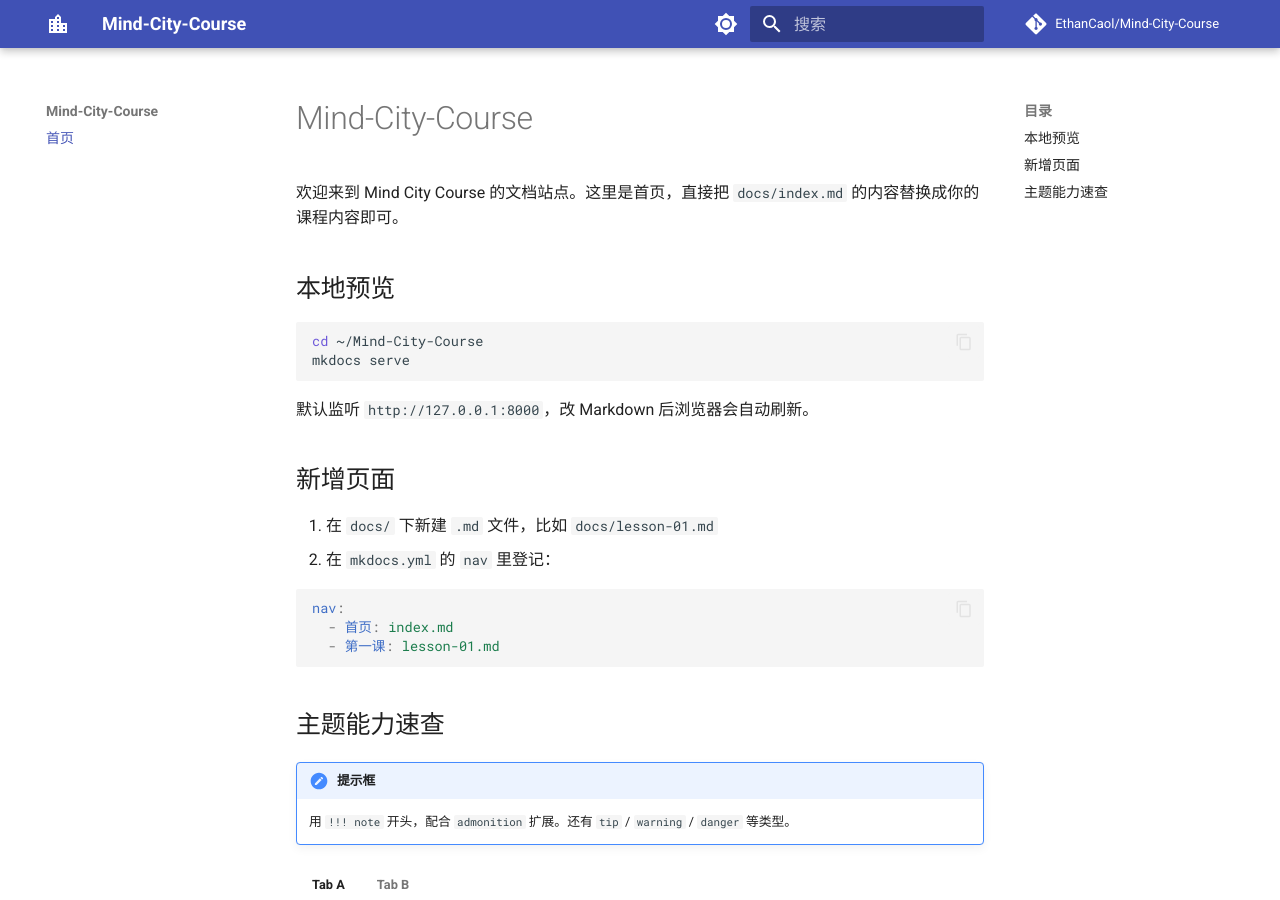
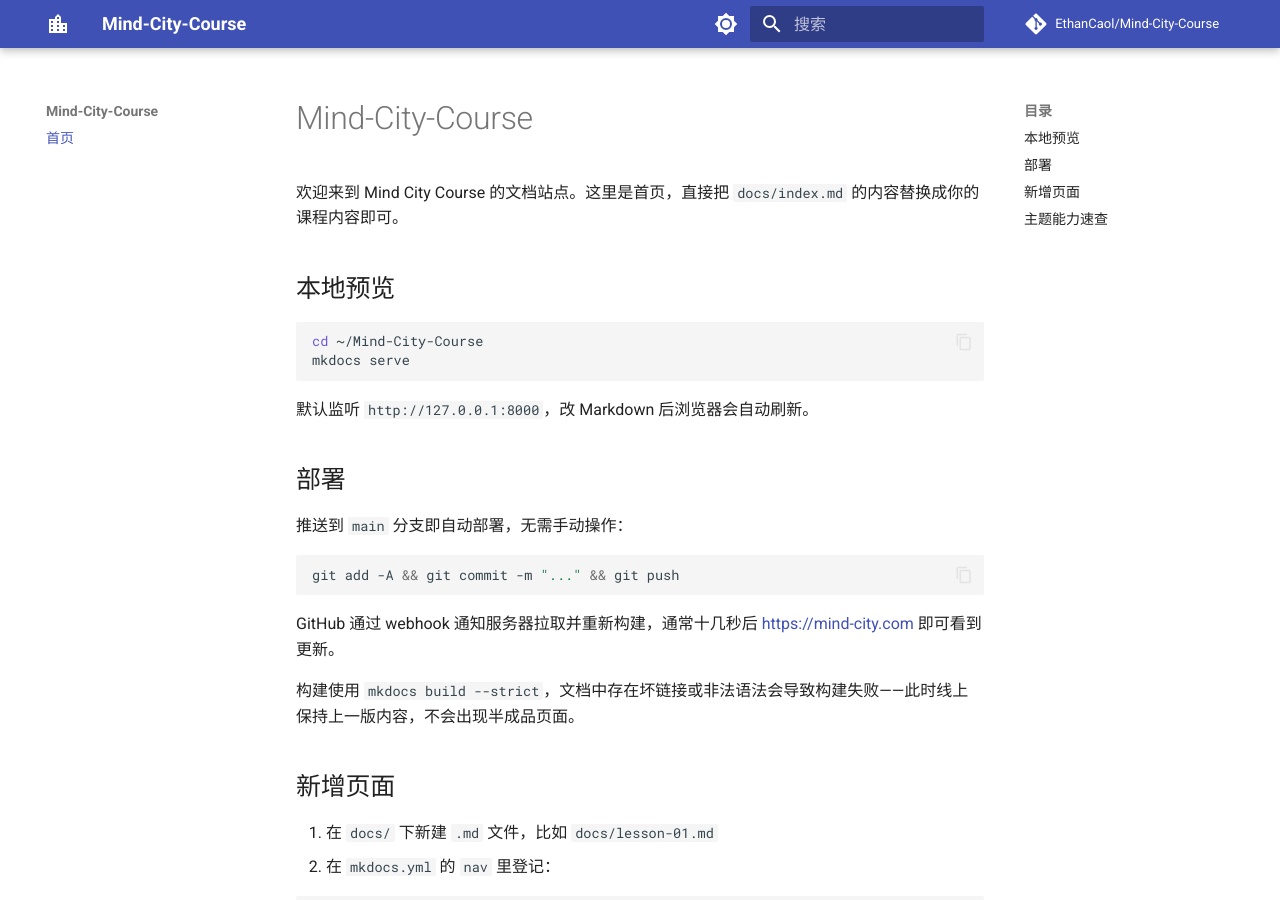
Before and after one commit to EthanCaol/Mind-City-Course, an MkDocs documentation site: the page built from docs/index.md, in a window 1280 px wide and 900 px high. Built offline with MkDocs 1.6.1 and Material for MkDocs 9.7.7, drawn with Linux system fonts in a browser that asks for light colours; comment, search, counter and statistics services are not loaded.

Commit message:
文档首页补充部署说明
说明 push 到 main 后由 webhook 自动部署的流程，
以及 --strict 构建失败时线上保持旧版的行为。

````diff
--- a/docs/index.md
+++ b/docs/index.md
@@ -10,6 +10,18 @@
 ```
 
 默认监听 `http://127.0.0.1:8000`，改 Markdown 后浏览器会自动刷新。
+
+## 部署
+
+推送到 `main` 分支即自动部署，无需手动操作：
+
+```bash
+git add -A && git commit -m "..." && git push
+```
+
+GitHub 通过 webhook 通知服务器拉取并重新构建，通常十几秒后 <https://mind-city.com> 即可看到更新。
+
+构建使用 `mkdocs build --strict`，文档中存在坏链接或非法语法会导致构建失败——此时线上保持上一版内容，不会出现半成品页面。
 
 ## 新增页面
 
````
